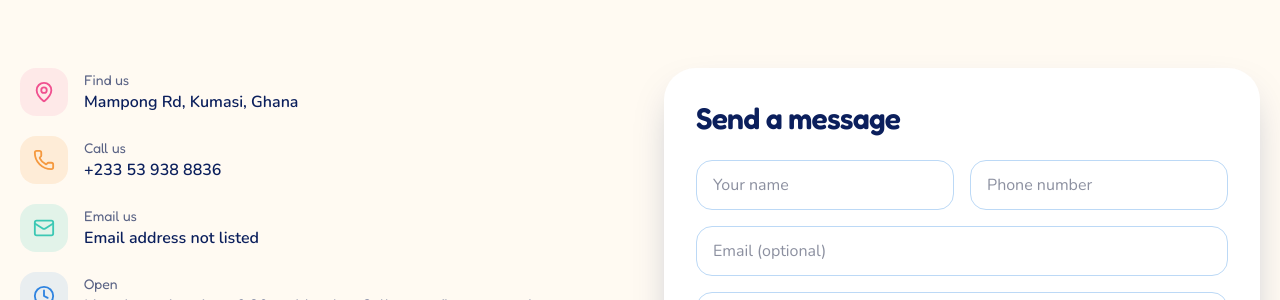
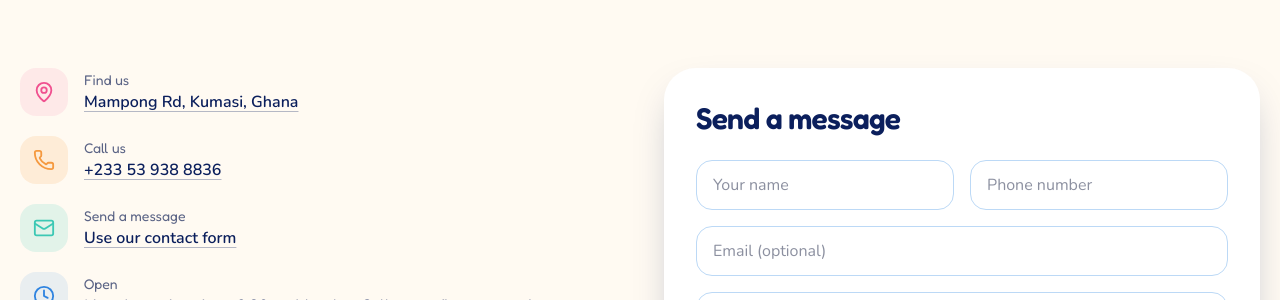
Before and after one commit to Meshack000/Acquahfield, a React (Vite) app: page /contact in a window 1280 px wide. Shown: the part 402-702 px from the top of the page. Built offline with nearby package versions, Linux system fonts and the light colour scheme.

Commit message:
fix: update navigation link for Mission & vision and enhance contact info with href attributes

```diff
--- a/src/data/site.ts
+++ b/src/data/site.ts
@@ -27,7 +27,7 @@ export const navLinks: NavItem[] = [
     to: "/about",
     children: [
       { label: "Our story", to: "/about" },
-      { label: "Mission & vision", to: "/about#admission" },
+      { label: "Mission & vision", to: "/about#mission" },
       { label: "Our values", to: "/about#values" },
       { label: "Awards", to: "/achievements#awards" },
       { label: "Certification", to: "/achievements#certification" },
--- a/src/pages/Contact.tsx
+++ b/src/pages/Contact.tsx
@@ -4,9 +4,9 @@ import EnquiryForm from "@/components/ui/EnquiryForm";
 import { school } from "@/data/site";
 
 const info = [
-  { icon: MapPin, label: "Find us", value: school.location, tint: "bg-bubblegum/10 text-bubblegum" },
-  { icon: Phone, label: "Call us", value: school.phone, tint: "bg-tangerine/15 text-tangerine" },
-  { icon: Mail, label: "Email us", value: school.email, tint: "bg-mint/15 text-mint" },
+  { icon: MapPin, label: "Find us", value: school.location, href: school.directionsUrl, target: "_blank", tint: "bg-bubblegum/10 text-bubblegum" },
+  { icon: Phone, label: "Call us", value: school.phone, href: `tel:${school.phoneHref}`, tint: "bg-tangerine/15 text-tangerine" },
+  { icon: Mail, label: "Send a message", value: "Use our contact form", href: "#message", tint: "bg-mint/15 text-mint" },
   { icon: Clock, label: "Open", value: school.hours, tint: "bg-brand-500/10 text-brand-500" },
 ];
 
@@ -18,14 +18,25 @@ export default function Contact() {
       <section className="mx-auto grid max-w-7xl gap-12 px-5 py-24 lg:grid-cols-2">
         <div>
           <ul className="space-y-5">
-            {info.map(({ icon: Icon, label, value, tint }) => (
+            {info.map(({ icon: Icon, label, value, href, target, tint }) => (
               <li key={label} className="flex items-center gap-4">
                 <span className={`inline-flex h-12 w-12 shrink-0 items-center justify-center rounded-2xl ${tint}`}>
                   <Icon size={22} />
                 </span>
                 <div>
                   <p className="font-display text-sm text-muted">{label}</p>
-                  <p className="font-semibold text-navy-900">{value}</p>
+                  {href ? (
+                    <a
+                      href={href}
+                      target={target}
+                      rel={target === "_blank" ? "noopener noreferrer" : undefined}
+                      className="font-semibold text-navy-900 underline decoration-navy-900/30 underline-offset-4 hover:text-bubblegum"
+                    >
+                      {value}
+                    </a>
+                  ) : (
+                    <p className="font-semibold text-navy-900">{value}</p>
+                  )}
                 </div>
               </li>
             ))}
@@ -38,7 +49,7 @@ export default function Contact() {
           />
         </div>
 
-        <div className="rounded-[2rem] bg-white p-8 shadow-pop">
+        <div id="message" className="scroll-mt-28 rounded-[2rem] bg-white p-8 shadow-pop">
           <h2 className="text-3xl font-semibold">Send a message</h2>
           <div className="mt-6">
             <EnquiryForm formName="contact" />
```
